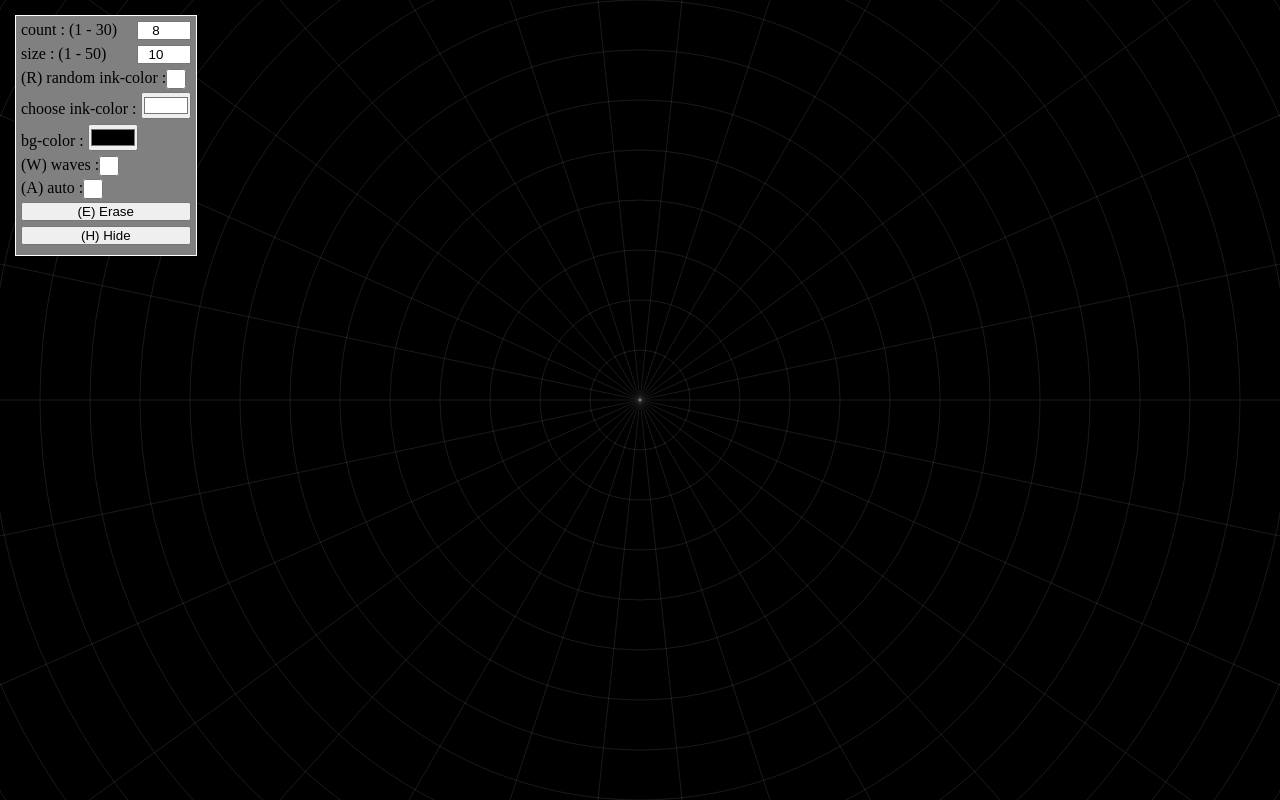
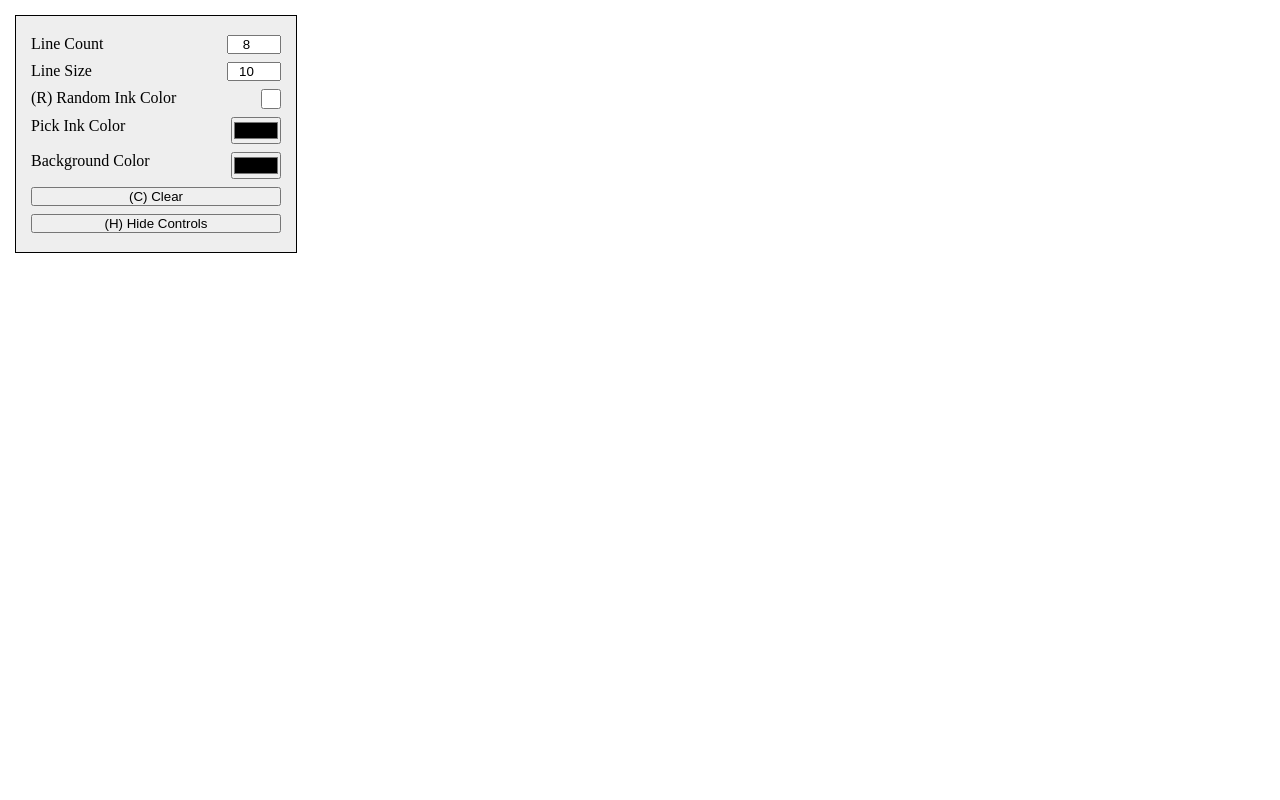
Before and after one commit to japhethbalane/vector, a plain HTML site: page index.html in a window 1280 px wide. Drawn offline with Linux system fonts and the light colour scheme.

Commit message:
Improved graphics

```diff
--- a/index.html
+++ b/index.html
@@ -8,38 +8,30 @@
 <body>
     <div data-status="hide" class="controls">
         <div>
-			<label>count : (1 - 30)</label>
+            <label>Line Count</label>
             <input class="number" type="number">
         </div>
         <div>
-			<label>size : (1 - 50)</label>
+            <label>Line Size</label>
             <input class="size" type="number">
         </div>
         <div>
-			<label>(R) random ink-color : </label>
+            <label>(R) Random Ink Color </label>
             <input class="random" type="checkbox">
         </div>
         <div>
-			<label>choose ink-color : </label>
+            <label>Pick Ink Color </label>
             <input class="ink" type="color">
         </div>
         <div>
-			<label>bg-color : </label>
+            <label>Background Color </label>
             <input class="color" type="color">
         </div>
         <div>
-			<label>(W) waves : </label>
-			<input class="wave" type="checkbox">
+            <button onclick="clearCanvas()">(C) Clear</button>
         </div>
         <div>
-			<label>(A) auto : </label>
-			<input class="auto" type="checkbox">
-		</div>
-		<div>
-			<button onclick="clearCanvas()">(E) Erase</button>
-		</div>
-		<div>
-			<button onclick="hideControls()">(H) Hide</button>
+            <button onclick="hideControls()">(H) Hide Controls</button>
         </div>
     </div>
     <canvas id="vector"></canvas>
--- a/script.js
+++ b/script.js
@@ -13,18 +13,15 @@ var canvas = document.getElementById("vector");
 var ctx = canvas.getContext("2d");
 var cursorcount = 8;
 var cursorsize = 10;
-var maxcursorsize = 50;
 var maxcount = 30;
-var bgColor = '#000';
+var bgColor = 'white';
+var inkColor = 'black';
 var isDrawing = false;
 var endx = 0;
 var endy = 0;
 var hue = randomBetween(0, 360);
-var inkColor = '#ffffff';
-var dir = true;
 var isWavy = false;
-var isAuto = false;
-var isRandom = false;
+var isRandomColor = false;
 
 numberInput.value = cursorcount;
 sizeInput.value = cursorsize;
@@ -42,12 +39,6 @@ ctx.lineWidth = cursorsize;
 function randomBetween(min, max) {
     return Math.floor(Math.random() * (max - min)) + min;
 }
-function updateDir() {
-	if (dir) cursorsize++;
-	else cursorsize--;
-	ctx.lineWidth = cursorsize;
-	if (cursorsize > maxcursorsize || ctx.lineWidth <= 1) dir = !dir;
-}
 function getHypothenuse(x1,y1,x2,y2) {
     var x = Math.abs(x1-x2);
     var y = Math.abs(y1-y2);
@@ -61,10 +52,7 @@ function angle(cx,cy,px,py) {
 function clearCanvas() {
     ctx.fillStyle = bgColor;
     ctx.fillRect(0,0,canvas.width, canvas.height);
-	drawFoundation();
-}
-function hideControls() {
-	document.querySelector('.controls').classList.toggle('hidden');
+    // drawFoundation();
 }
 function drawFoundation() {
     ctx.lineWidth = 1;
@@ -147,27 +135,19 @@ colorInput.addEventListener('change', function() {
     bgColor = this.value;
     clearCanvas();
 });
-waveInput.addEventListener('change', function(e) {
-	isWavy = this.checked;
-});
-autoInput.addEventListener('change', function(e) {
-	isAuto = !isAuto;
-});
 inkInput.addEventListener('change', function(e) {
     inkColor = this.value;
 });
 randomInput.addEventListener('change', function(e) {
-	isRandom = !isRandom;
+    isRandomColor = !isRandomColor;
 });
 
 canvas.addEventListener('mousemove', function(e) {
-	// console.log(isRandom);
-	if (isDrawing || isAuto) {
+    if (isDrawing) {
         hue+=0.1;
-		if (isWavy) updateDir();
         ctx.shadowColor = 'black';
-		ctx.shadowBlur = 5;
-		ctx.strokeStyle = isRandom ? 'hsl('+hue+', 100%, 50%)' : inkColor;
+        ctx.shadowBlur = 0;
+        ctx.strokeStyle = isRandomColor ? 'hsl('+hue+', 100%, 50%)' : inkColor;
         // mode1(e);
         mode2(e);
         endx = e.pageX;
@@ -177,8 +157,6 @@ canvas.addEventListener('mousemove', function(e) {
 });
 canvas.addEventListener('mousedown', function(e) {
     isDrawing = true;
-	isAuto = false;
-	autoInput.checked = false;
     endx = e.pageX;
     endy = e.pageY;
 });
@@ -191,15 +169,11 @@ canvas.addEventListener('mouseout', function(e) {
 
 window.addEventListener('keypress', function(e) {
     console.log(e.keyCode);
-	if (e.keyCode == 101) {
+    if (e.keyCode == 99) {
         clearCanvas();
     } else if (e.keyCode == 104) {
-		hideControls();
+        document.querySelector('.controls').classList.toggle('hidden');
     } else if (e.keyCode == 114) {
-		isRandom = !isRandom;
-	} else if (e.keyCode == 119) {
-		isWavy = !isWavy;
-	} else if (e.keyCode == 97) {
-		isAuto = !isAuto;
+        isRandomColor = !isRandomColor;
     }
 });
--- a/style.css
+++ b/style.css
@@ -18,15 +18,19 @@ canvas {
     position: absolute;
     top: 15px;
     left: 15px;
-	min-width: 150px;
+    min-width: 250px;
     height: auto;
-	padding: 5px;
-	border: 1px solid white;
-	background-color: grey;
+    padding: 15px;
+    border: 1px solid black;
+    background-color: #eee;
 
     display: flex;
     justify-content: center;
     flex-direction: column;
+}
+.controls > * {
+    margin: 0;
+    padding: 4px 0;
 }
 .controls > button, div {
     margin-bottom: 5px;
@@ -40,7 +44,6 @@ canvas {
 }
 
 input[type=number] {
-	float: right;
     width: 50px;
     text-align: center;
     padding: 0;
@@ -48,7 +51,10 @@ input[type=number] {
 input[type=checkbox] {
     width: 20px;
     height: 20px;
-	position: absolute;
+}
+
+input {
+    float: right;
 }
 
 .hidden {
```
Also changed, not shown: 1 other file. Lines whose indentation alone changed are shown as unchanged.
